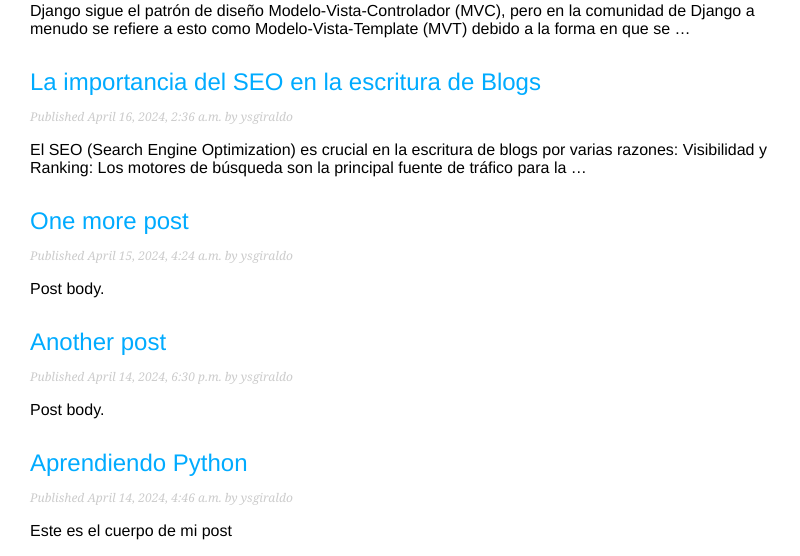
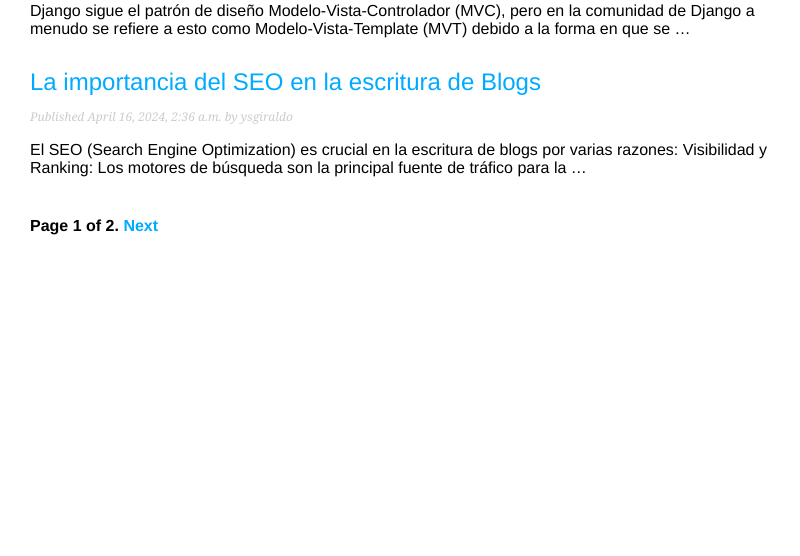
Before and after one commit to ysgiraldo/Django, a Django app: page /blog/ in a window 1280 px wide. Shown: the part 309-865 px from the top of the page, without its empty margins (0-800 px from the left). After the commit the page ends 544 px from the top, so only its background shows below. Run offline with Django 4.2, Linux system fonts and the light colour scheme; data comes from the database, SQL or seed files in the repository; both versions use the stored data as it was after the commit.

Commit message:
Clase 3 finalizada, pag 93

```diff
--- a/mysite/blog/models.py
+++ b/mysite/blog/models.py
@@ -1,6 +1,7 @@
 from django.db import models
 from django.utils import timezone
 from django.contrib.auth.models import User
+from django.urls import reverse
 
 # Create your models here.
 
@@ -10,11 +11,14 @@
                      .filter(status=Post.Status.PUBLISHED)
 
 class Post(models.Model):
+
     class Status(models.TextChoices):
         DRAFT = 'DF', 'Draft'
         PUBLISHED = 'PB', 'Published'
+
     title = models.CharField(max_length = 250)
-    slug = models.SlugField(max_length = 250)
+    slug = models.SlugField(max_length = 250,
+                            unique_for_date = 'publish') # friendly URL
     author = models.ForeignKey(User, on_delete = models.CASCADE, related_name = 'blog_posts')
     body = models.TextField()
     publish = models.DateTimeField(default = timezone.now)
@@ -29,10 +33,20 @@
                             default = Status.DRAFT)
     objects = models.Manager() # The default manager.
     published = PublishedManager() # Our custom manager.
+
     class Meta:
         ordering = ['-publish']
         indexes = [
             models.Index(fields=['-publish']),
         ]
+
     def __str__(self):
         return self.title
+    # The reverse() function will build the URL dynamically using the URL name defined in the URL patterns.
+
+    def get_absolute_url(self):
+        return reverse('blog:post_detail',
+                       args=[self.publish.year,
+                             self.publish.month,
+                             self.publish.day,
+                             self.slug])
--- a/mysite/blog/templates/blog/post/list.html
+++ b/mysite/blog/templates/blog/post/list.html
@@ -1,10 +1,12 @@
 {% extends "blog/base.html" %}
+
 {% block title %}My Blog{% endblock %}
+
 {% block content %}
   <h1>My Blog</h1>
   {% for post in posts %}
     <h2>
-      <a href="{% url 'blog:post_detail' post.id %}">
+      <a href="{{ post.get_absolute_url }}">
         {{ post.title }}
       </a>
     </h2>
@@ -13,4 +15,5 @@
     </p>
     {{ post.body|truncatewords:30|linebreaks }}
   {% endfor %}
+  {% include "pagination.html" with page=page_obj %}
 {% endblock %}
--- /dev/null
+++ b/mysite/blog/templates/pagination.html
@@ -0,0 +1,13 @@
+<div class="pagination">
+    <span class="step-links">
+    {% if page.has_previous %}
+        <a href="?page={{ page.previous_page_number }}">Previous</a>
+    {% endif %}
+    <span class="current">
+        Page {{ page.number }} of {{ page.paginator.num_pages }}.
+    </span>
+        {% if page.has_next %}
+        <a href="?page={{ page.next_page_number }}">Next</a>
+        {% endif %}
+    </span>
+</div>
--- a/mysite/blog/urls.py
+++ b/mysite/blog/urls.py
@@ -13,7 +13,10 @@
 urlpatterns = [
     # post views
     # https://localhost:8000/blog/ # esta url va a caer en esta condicion
-    path('', views.post_list, name='post_list'),
+    path('', views.PostListView.as_view(), name='post_list'),
     # https://localhost:8000/blog/7 # detalle del post con id 7
-    path('<int:id>/', views.post_detail, name='post_detail'),
+    # path('<int:id>/', views.post_detail, name='post_detail'),
+    path('<int:year>/<int:month>/<int:day>/<slug:post>/',
+        views.post_detail,
+        name='post_detail'),
 ]
--- a/mysite/blog/views.py
+++ b/mysite/blog/views.py
@@ -1,19 +1,61 @@
-from django.shortcuts import render
+from django.shortcuts import render, get_object_or_404
 from .models import Post
-from django.shortcuts import render, get_object_or_404
+from django.core.paginator import Paginator, EmptyPage, PageNotAnInteger
+from django.views.generic import ListView
+from .forms import EmailPostForm
 
 # Create your views here.
 
+class PostListView(ListView):
+    """
+    Alternative post list view
+    """
+    queryset = Post.published.all()
+    context_object_name = 'posts'
+    paginate_by = 3
+    template_name = 'blog/post/list.html'
+
 def post_list(request):
-    posts = Post.published.all()
+    post_list = Post.published.all()
+    # Pagination with 3 posts per page
+    paginator = Paginator(post_list, 3)
+    page_number = request.GET.get('page', 1)
+    # posts = paginator.page(page_number)
+    try:
+        posts = paginator.page(page_number)
+    except PageNotAnInteger:
+        # If page_number is not an integer deliver the first page
+        posts = paginator.page(1)
+    except EmptyPage:
+        # If page_number is out of range deliver last page of results
+        posts = paginator.page(paginator.num_pages)
+
     return render(request,
                  'blog/post/list.html',
                  {'posts': posts})
 
-def post_detail(request, id):
+def post_share(request, post_id):
+    # Retrieve post by id
+    post = get_object_or_404(Post, id=post_id, status=Post.Status.PUBLISHED)
+    if request.method == 'POST':
+        # Form was submitted
+        form = EmailPostForm(request.POST)
+        if form.is_valid():
+            # Form fields passed validation
+            cd = form.cleaned_data
+            # ... send email
+    else:
+        form = EmailPostForm()
+    return render(request, 'blog/post/share.html', {'post': post,
+    'form': form})
+
+def post_detail(request, year, month, day, post):
     post = get_object_or_404(Post,
-                             id=id,
-                             status=Post.Status.PUBLISHED)
+                            status=Post.Status.PUBLISHED,
+                            slug=post,
+                            publish__year=year,
+                            publish__month=month,
+                            publish__day=day)
     return render(request,
-                  'blog/post/detail.html',
-                  {'post': post})
+                'blog/post/detail.html',
+                {'post': post})
```
Also changed, not shown: mysite/blog/forms.py (added, +10 -0 lines), mysite/mysite/settings.py (+7 -0 lines), notes.md (+3 -0 lines), mysite/blog/migrations/0002_alter_post_slug.py (added), mysite/db.sqlite3.
